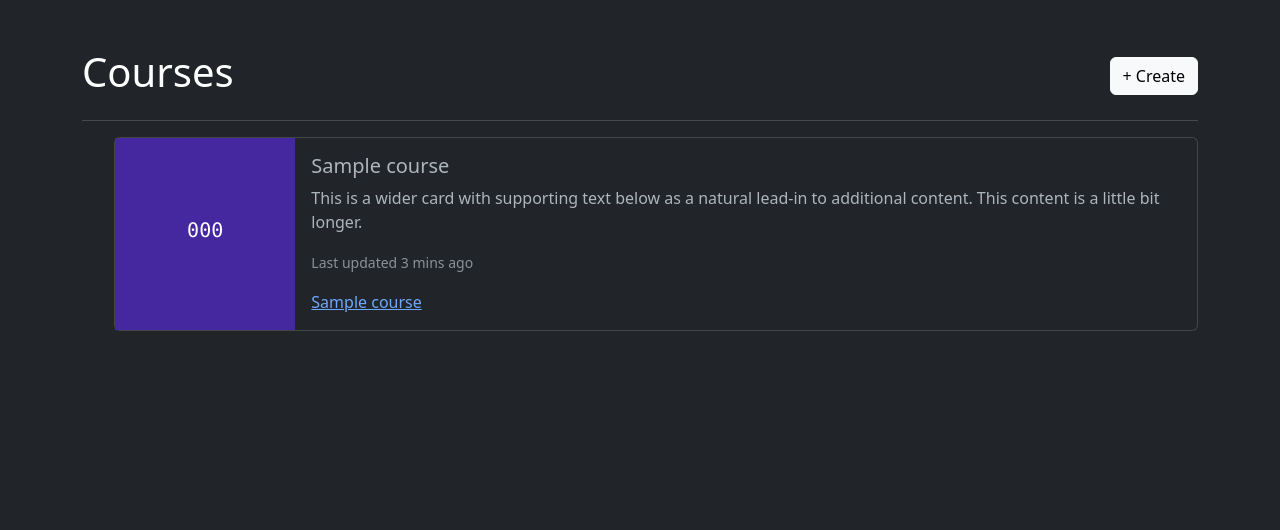
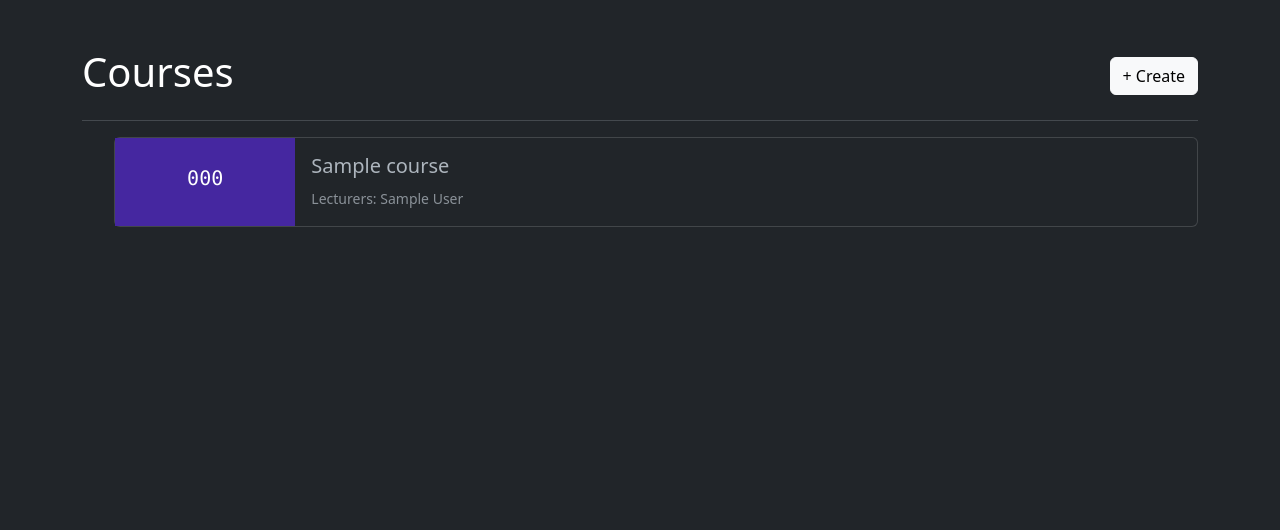
Before and after one commit to ntholi/pasp, a Django app: page /courses/ in a window 1280 px wide. Shown: the part 68-598 px from the top of the page. Run offline with Django 4.2, Linux system fonts and the light colour scheme; a user stored in the database is signed in; tables that the repository leaves empty hold one stand-in row (values such as "Sample post"); some libraries are stand-ins or nearby versions; some web fonts are replaced.

Commit message:
only display relevant information in course card

```diff
--- a/courses/models.py
+++ b/courses/models.py
@@ -10,3 +10,6 @@ class Course(models.Model):
 
     def __str__(self):
         return f"{self.name} ({self.code})"
+
+    def lecturer_names(self):
+        return ", ".join([user.get_full_name() for user in self.lecturers.all()])
--- a/courses/templates/courses/course_card.html
+++ b/courses/templates/courses/course_card.html
@@ -9,9 +9,7 @@
     <div class="col-md-10">
       <div class="card-body">
         <h5 class="card-title">{{ course.name }}</h5>
-        <p class="card-text">This is a wider card with supporting text below as a natural lead-in to additional content. This content is a little bit longer.</p>
-        <p class="card-text"><small class="text-muted">Last updated 3 mins ago</small></p>
-          <a href="{% url 'courses:details' course.id %}">{{ course.name }}</a>
+        <p class="card-text"><small class="text-muted">Lecturers: {{ course.lecturer_names }}</small></p>
       </div>
     </div>
   </div>
```
